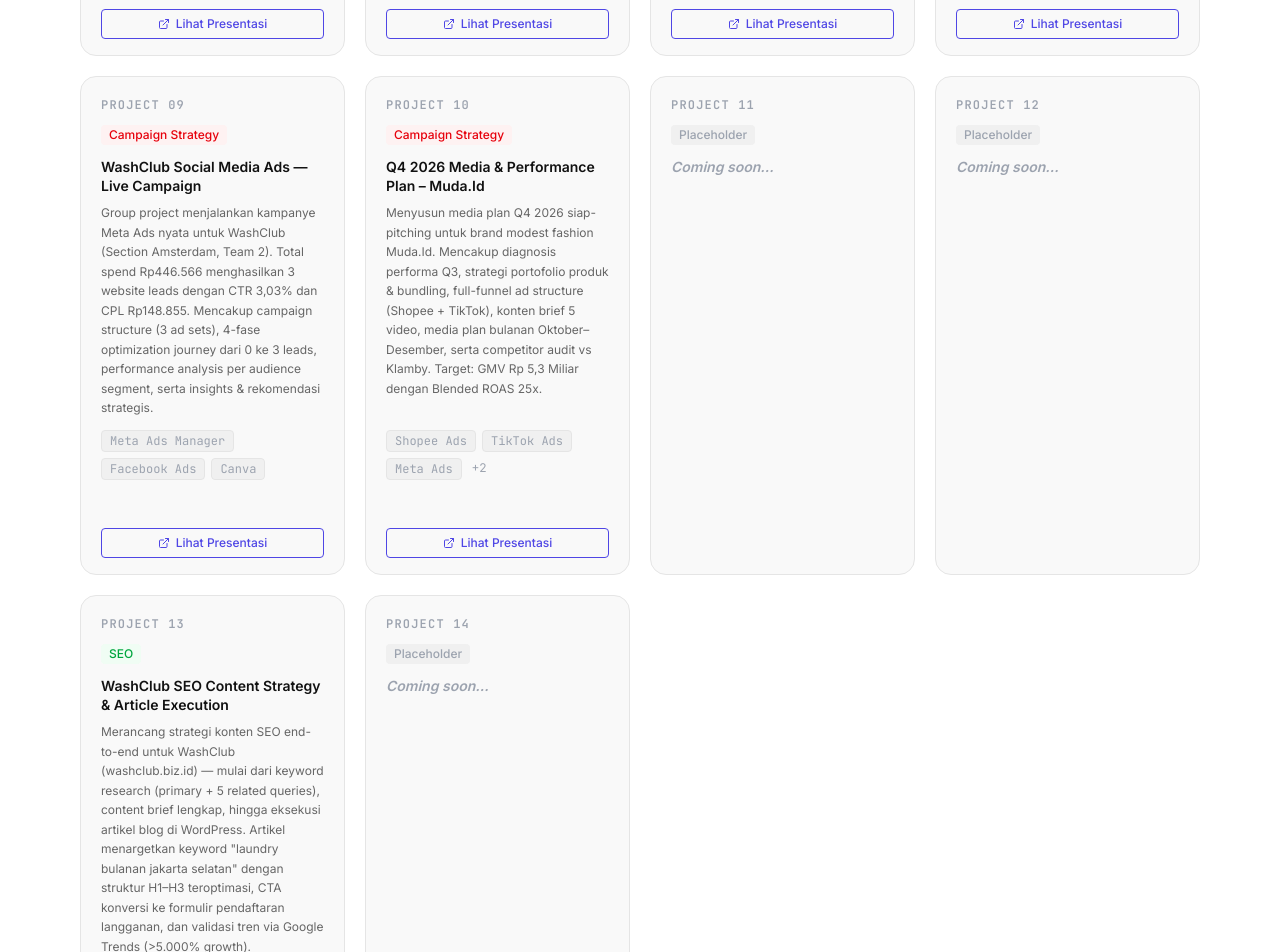
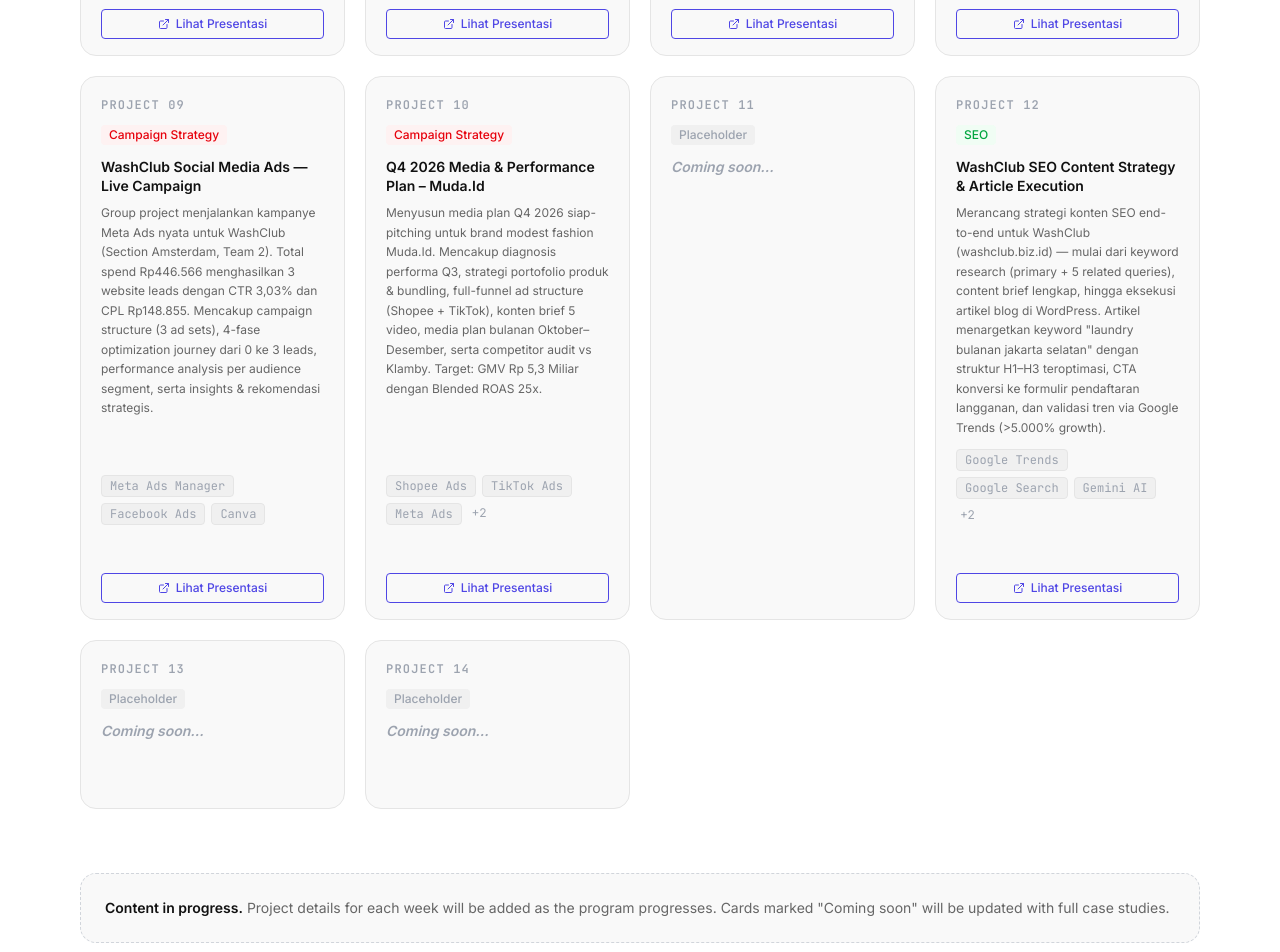
Before and after one commit to danuindra/portfolio-website, a Next.js app: page /journey in a window 1280 px wide. Shown: the part 1580-2532 px from the top of the page. Built offline with nearby package versions, Linux system fonts and the light colour scheme.

Commit message:
fix: move WashClub SEO project from week 13 to week 12

```diff
--- a/src/data/revou-weeks.ts
+++ b/src/data/revou-weeks.ts
@@ -131,16 +131,6 @@
   {
     week: 12,
     slug: 'week-12',
-    title: '',
-    shortDescription: '',
-    category: 'Placeholder',
-    tools: [],
-    thumbnail: undefined,
-    isPlaceholder: true,
-  },
-  {
-    week: 13,
-    slug: 'week-13',
     title: 'WashClub SEO Content Strategy & Article Execution',
     shortDescription: 'Merancang strategi konten SEO end-to-end untuk WashClub (washclub.biz.id) — mulai dari keyword research (primary + 5 related queries), content brief lengkap, hingga eksekusi artikel blog di WordPress. Artikel menargetkan keyword "laundry bulanan jakarta selatan" dengan struktur H1–H3 teroptimasi, CTA konversi ke formulir pendaftaran langganan, dan validasi tren via Google Trends (>5.000% growth).',
     category: 'SEO',
@@ -148,6 +138,16 @@
     thumbnail: undefined,
     liveUrl: 'https://docs.google.com/presentation/d/13FvH5-O9Biq3XqeQqxsYsNwLrchurKbp/edit',
     isPlaceholder: false,
+  },
+  {
+    week: 13,
+    slug: 'week-13',
+    title: '',
+    shortDescription: '',
+    category: 'Placeholder',
+    tools: [],
+    thumbnail: undefined,
+    isPlaceholder: true,
   },
   {
     week: 14,
```
